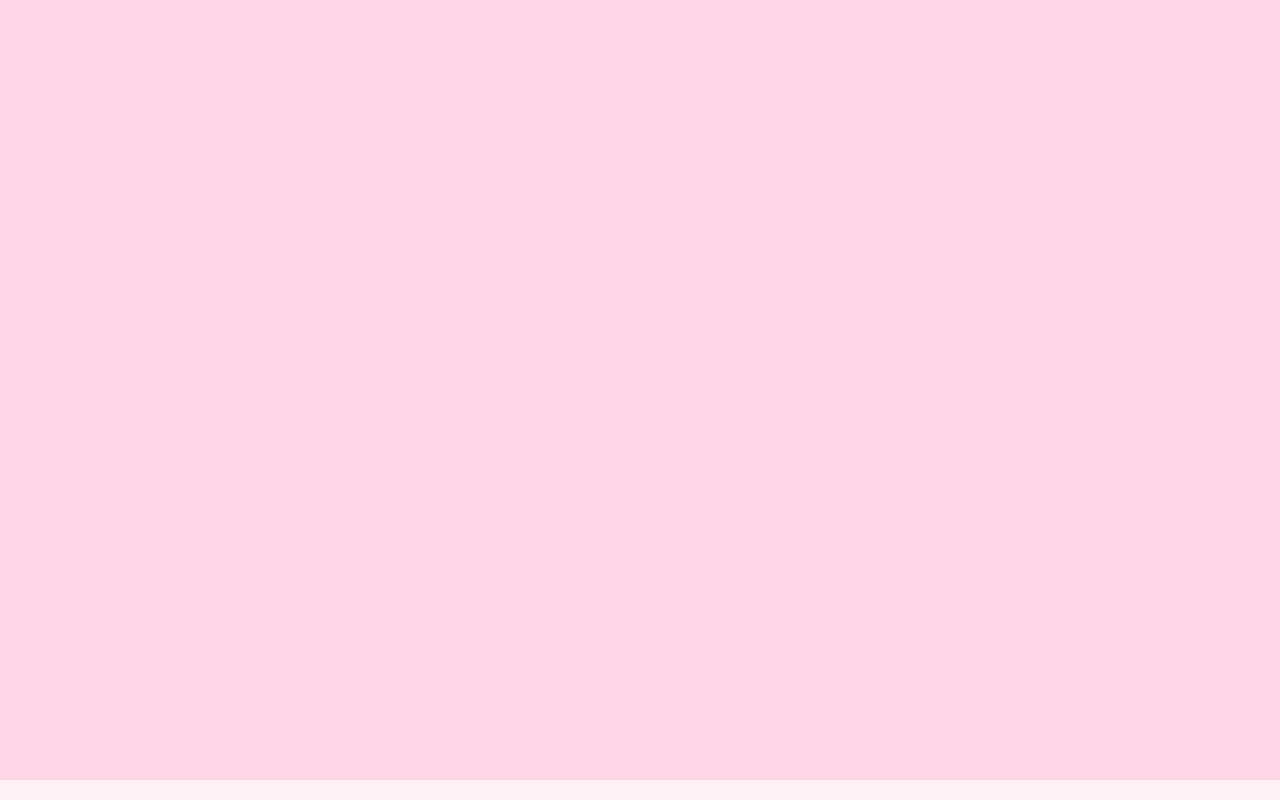
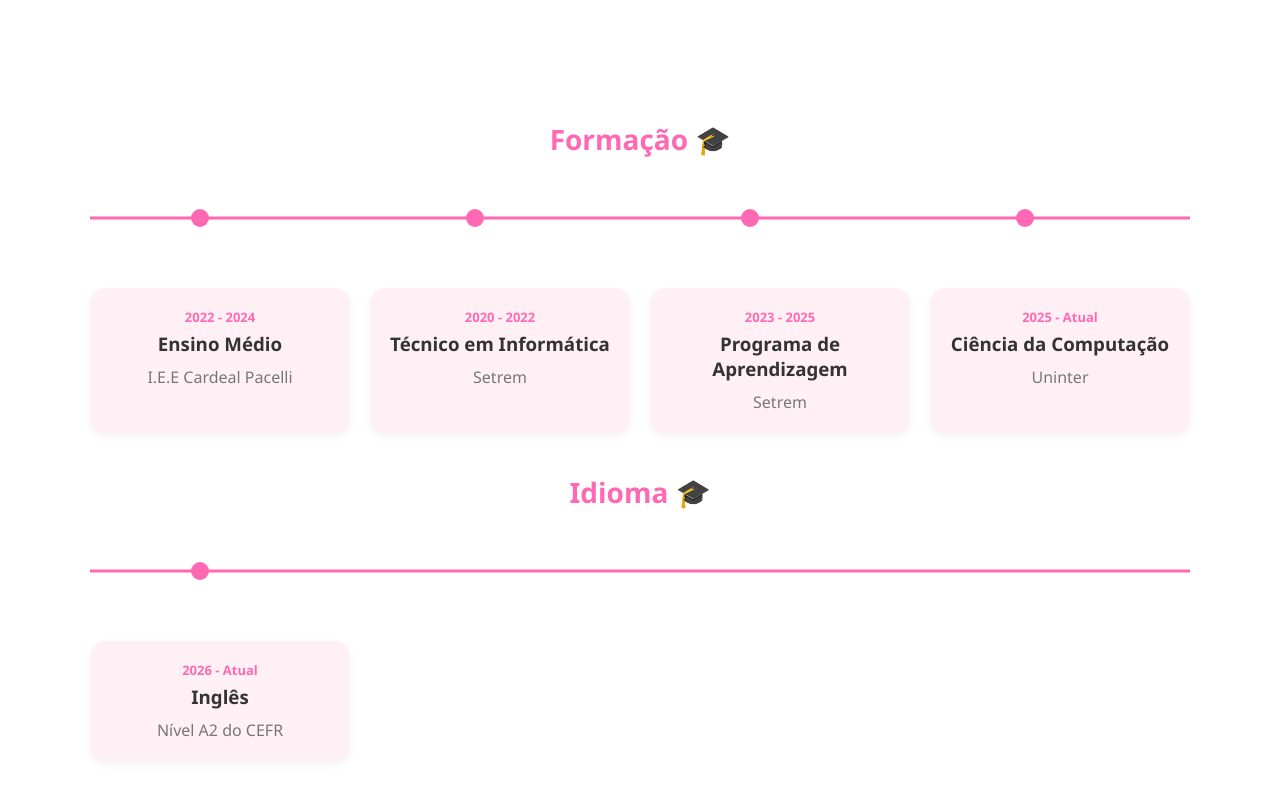
Before and after one commit to giovan-kalschne/portfolio-giovana-kalschne, a plain HTML site: page index.html in a window 1280 px wide. Shown: the part 860-1660 px from the top of the page. Drawn offline with Linux system fonts and the light colour scheme.

Commit message:
seção de formação

```diff
--- a/index.html
+++ b/index.html
@@ -108,7 +108,66 @@
                 </div>
             </div>
         </section>
-        <section id="formacao">...</section>
+        <section id="formacao">
+            <div class="container">
+
+                <h2 class="titulo">Formação <span>🎓</span></h2>
+
+                <!-- LINHA -->
+                <div class="timeline">
+                    <div class="line"></div>
+
+                    <div class="dot"></div>
+                    <div class="dot"></div>
+                    <div class="dot"></div>
+                    <div class="dot"></div>
+                </div>
+
+                <div class="cards">
+                    <div class="card-formacao">
+                        <span class="data">2022 - 2024</span>
+                        <h3>Ensino Médio</h3>
+                        <p>I.E.E Cardeal Pacelli</p>
+                    </div>
+
+                    <div class="card-formacao">
+                        <span class="data">2020 - 2022</span>
+                        <h3>Técnico em Informática</h3>
+                        <p>Setrem</p>
+                    </div>
+
+                    <div class="card-formacao">
+                        <span class="data">2023 - 2025</span>
+                        <h3>Programa de Aprendizagem</h3>
+                        <p>Setrem</p>
+                    </div>
+
+                    <div class="card-formacao">
+                        <span class="data">2025 - Atual</span>
+                        <h3>Ciência da Computação</h3>
+                        <p>Uninter</p>
+                    </div>
+                </div>
+
+                <h2 class="titulo">Idioma <span>🎓</span></h2>
+
+                <div class="timeline">
+                    <div class="line"></div>
+
+                    <div class="dot"></div>
+
+                </div>
+
+                <div class="cards">
+                    <div class="card-formacao">
+                        <span class="data">2026 - Atual</span>
+                        <h3>Inglês</h3>
+                        <p>Nível A2 do CEFR</p>
+                    </div>
+                </div>
+
+            </div>
+        </section>
         <section id="portfolio">...</section>
         <section id="contato">...</section>
     </main>
--- a/style.css
+++ b/style.css
@@ -237,3 +237,137 @@ nav a:hover {
         gap: 40px;
     }
 }
+
+/* FORMAÇÃO */
+#formacao {
+    background: #ffffff;
+    text-align: center;
+    padding: 120px 20px;
+}
+
+.titulo {
+    font-size: 28px;
+    margin-bottom: 40px;
+    margin-top: 40px;
+    color: #ff69b4;
+}
+
+.titulo span {
+    color: #ff69b4;
+}
+
+/* TIMELINE */
+.timeline {
+    position: relative;
+    margin-bottom: 50px;
+    height: 40px;
+}
+
+.line {
+    position: absolute;
+    top: 50%;
+    left: 0;
+    width: 100%;
+    height: 3px;
+    background: #ff69b4;
+    transform: translateY(-50%);
+}
+
+/* BOLINHAS */
+.dot {
+    position: absolute;
+    top: 50%;
+    width: 18px;
+    height: 18px;
+    background: #ff69b4;
+    border-radius: 50%;
+    transform: translate(-50%, -50%);
+}
+
+/* POSIÇÃO DAS BOLINHAS */
+.dot:nth-child(2) {
+    left: 10%;
+}
+
+.dot:nth-child(3) {
+    left: 35%;
+}
+
+.dot:nth-child(4) {
+    left: 60%;
+}
+
+.dot:nth-child(5) {
+    left: 85%;
+}
+
+/* CARDS */
+.cards {
+    display: flex;
+    justify-content: space-between;
+    gap: 20px;
+    flex-wrap: wrap;
+}
+
+.card-formacao {
+    background: #fff0f5;
+    padding: 20px;
+    border-radius: 15px;
+    width: 220px;
+    box-shadow: 0 4px 10px rgba(0,0,0,0.05);
+    transition: 0.3s;
+
+    display: flex;
+    flex-direction: column;
+    align-items: center;   /* CENTRALIZA horizontal */
+    text-align: center;    /* CENTRALIZA texto */
+}
+.card-formacao:hover {
+    transform: translateY(-5px);
+}
+
+.card-formacao h3 {
+    color: #333;
+    margin-bottom: 10px;
+}
+
+.card-formacao p {
+    color: #777;
+}
+
+.data {
+    display: block;
+    font-size: 13px;
+    color: #ff69b4;
+    margin-bottom: 5px;
+    font-weight: bold;
+}
+
+/* RESPONSIVO */
+@media (max-width: 900px) {
+
+    .cards {
+        justify-content: center;
+    }
+
+    .card-formacao {
+        width: 100%;
+        max-width: 300px;
+    }
+
+    .dot:nth-child(2) {
+        left: 10%;
+    }
+
+    .dot:nth-child(3) {
+        left: 35%;
+    }
+
+    .dot:nth-child(4) {
+        left: 65%;
+    }
+
+    .dot:nth-child(5) {
+        left: 90%;
+    }
+}
```
